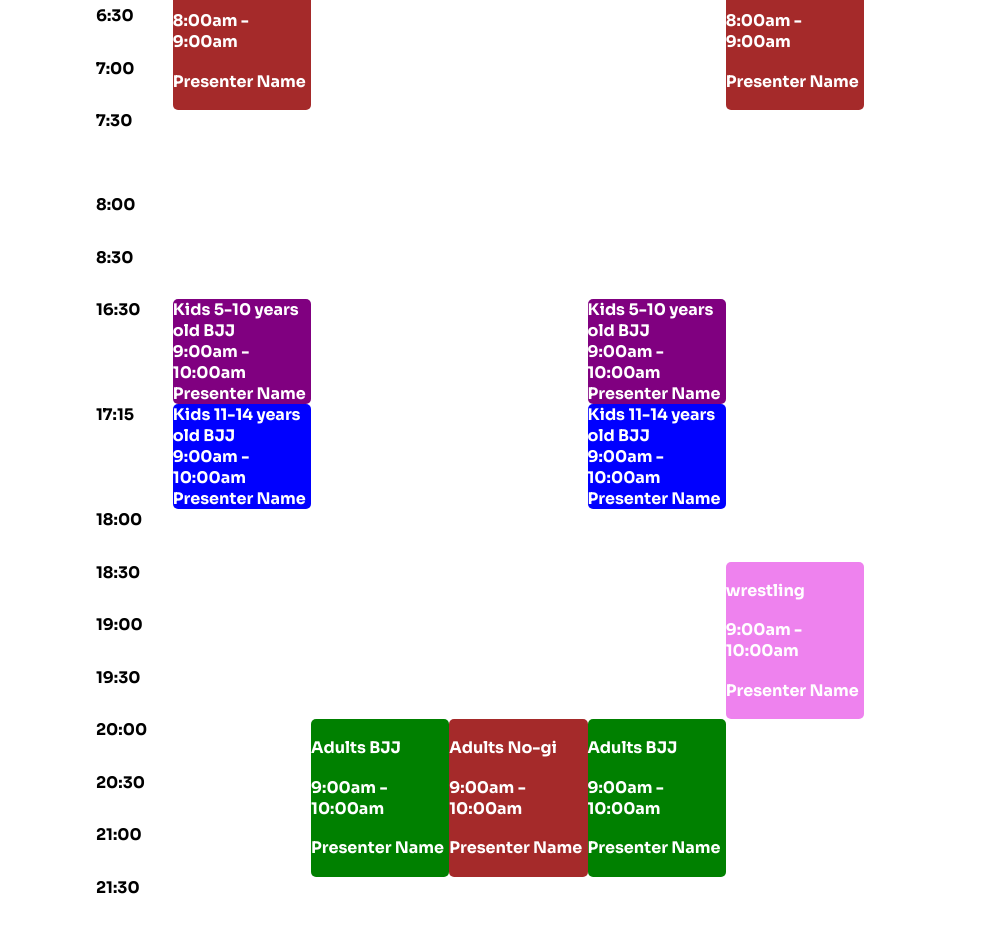
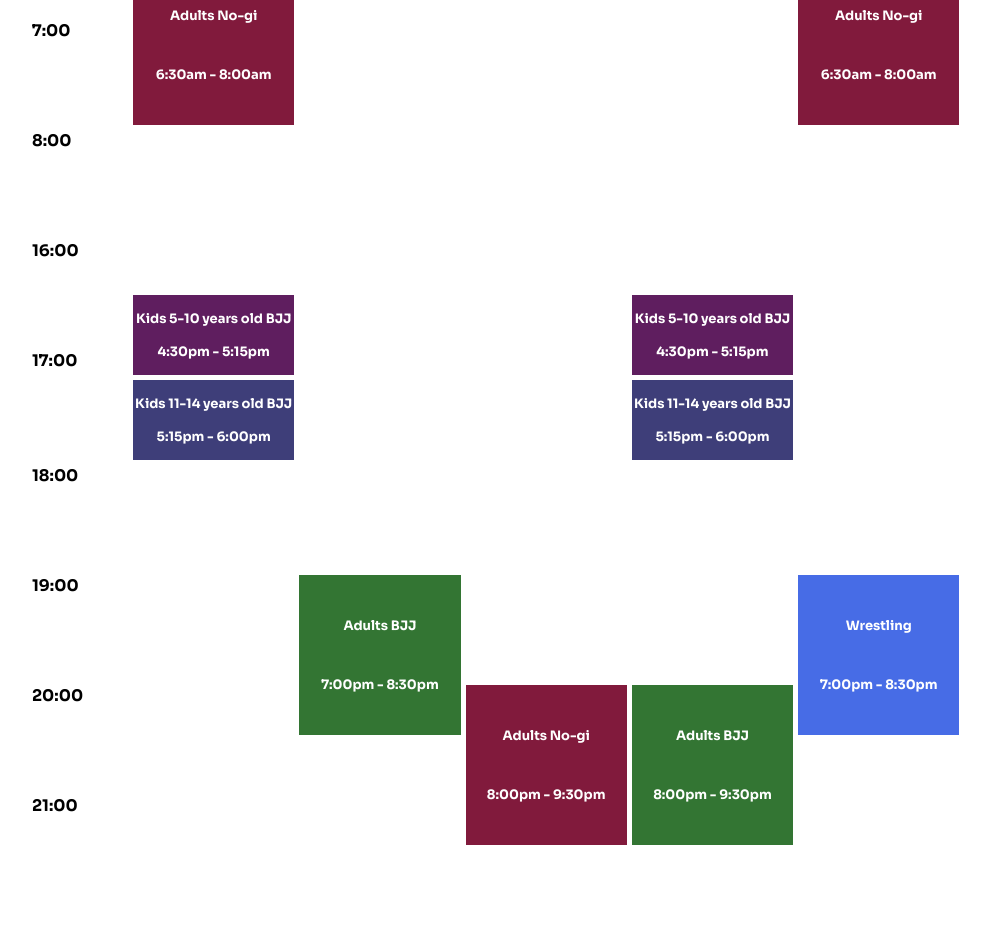
Before and after one commit to Petemc121/silverbacks-mma, a React (Create React App) app: page /schedule in a window 1280 px wide. Shown: the part 1000-1932 px from the top of the page, without its empty margins (160-1150 px from the left). Built offline with nearby package versions, Linux system fonts and the light colour scheme.

Commit message:
finished schedule styling and changed photos

```diff
--- a/src/App.css
+++ b/src/App.css
@@ -375,6 +375,7 @@ p {
   .bioImage {
     width: 200px;
   }
+
   #otherText {
     margin-top: 50px;
   }
@@ -701,14 +702,16 @@ p {
   display: grid;
   grid-template-rows:
     [head-days] 0.5fr
-    [time-0600] 0.5fr
     [time-0630] 0.5fr
     [time-0700] 0.5fr
     [time-0730] 0.5fr
     [time-0800] 0.5fr
     [time-0830] 0.5fr
-    [time-1630] 0.75fr
-    [time-1715] 0.75fr
+    [time-1600] 0.5fr
+    [time-1630] 0.5fr
+    [time-1700] 0.25fr
+    [time-1715] 0.25fr
+    [time-1730] 0.5fr
     [time-1800] 0.5fr
     [time-1830] 0.5fr
     [time-1900] 0.5fr
@@ -718,16 +721,18 @@ p {
     [time-2100] 0.5fr
     [time-2130] 0.5fr;
 
-  height: auto;
-  width: 60%;
-  margin-top: 100px;
+  height: 1000px;
+  width: 70%;
+  margin: 100px 0px;
   grid-template-columns:
-    [times] 10%
+    [times] 6em
     [track-1-start] 18%
     [track-1-end track-2-start] 18%
     [track-2-end track-3-start] 18%
     [track-3-end track-4-start] 18%
     [track-4-end] 18%;
+  gap: 5px;
+  justify-items: stretch;
 }
 
 .session {
@@ -735,12 +740,17 @@ p {
   display: flex;
   flex-direction: column;
   justify-content: space-evenly;
-  border-radius: 5px;
+  padding: 0px;
+  font-size: 13px;
+  align-items: center;
 }
 
 .days {
   grid-row: head-days;
   text-align: center;
+  background-color: rgb(7, 7, 184);
+  color: white;
+  line-height: 60px;
 }
 .times {
   grid-column: times;
@@ -748,33 +758,38 @@ p {
 }
 
 .nogi {
-  background-color: brown;
-  grid-row: time-0600 / time-0730;
+  background-color: rgb(129, 26, 60);
+  grid-row: time-0630 / time-0800;
 }
 
 .nogiEvening {
-  background-color: brown;
+  background-color: rgb(129, 26, 60);
   grid-row: time-2000 / time-2130;
 }
 
 .gi {
-  background-color: green;
+  background-color: rgb(51, 117, 51);
   grid-row: time-2000 / time-2130;
 }
 
+.gi-early {
+  background-color: rgb(51, 117, 51);
+  grid-row: time-1900 / time-2030;
+}
+
 .kids {
-  background-color: purple;
-  grid-row: time-1630;
+  background-color: rgb(95, 30, 95);
+  grid-row: time-1630/time-1715;
 }
 
 .teens {
-  background-color: blue;
-  grid-row: time-1715;
+  background-color: rgb(62, 62, 121);
+  grid-row: time-1715/time-1800;
 }
 
 .wrestling {
-  background-color: violet;
-  grid-row: time-1830 / time-2000;
+  background-color: rgb(71, 108, 230);
+  grid-row: time-1900 / time-2030;
 }
 
 .monday {
@@ -797,3 +812,13 @@ p {
   grid-column: track-4-end;
   width: 100%;
 }
+
+@media (max-width: 1200px) {
+  .session {
+    font-size: 10px;
+  }
+
+  .schedule {
+    width: 90%;
+  }
+}
--- a/src/pages/About.tsx
+++ b/src/pages/About.tsx
@@ -1,6 +1,6 @@
 import React from "react";
 import Header from "../components/Header";
-import Gorilla from "../images/gorilla.png";
+import group from "../images/group.png";
 import HeroImage from "../components/HeroImage";
 import InstructorBios from "../components/InstructorBios";
 import Aron from "../images/Aron.png";
@@ -10,7 +10,7 @@ import GandP from "../images/GandP.png";
 export default function About() {
   const imgProps = {
     id: 1,
-    src: Gorilla,
+    src: group,
     slide: false,
     imageID: "aboutImage",
     textID: "aboutText",
--- a/src/pages/Schedule.tsx
+++ b/src/pages/Schedule.tsx
@@ -27,54 +27,36 @@ export default function Schedule() {
       </div>
       <div id="scheduleContainer">
         <div className="schedule">
-          <div style={{ gridRow: "time-0600" }} className="times">
-            6:00
-          </div>
-          <div style={{ gridRow: "time-0630" }} className="times">
-            6:30
-          </div>
           <div style={{ gridRow: "time-0700" }} className="times">
             7:00
           </div>
-          <div style={{ gridRow: "time-0730" }} className="times">
-            7:30
-          </div>
+
           <div style={{ gridRow: "time-0800" }} className="times">
             8:00
           </div>
-          <div style={{ gridRow: "time-0830" }} className="times">
-            8:30
+
+          <div style={{ gridRow: "time-1600" }} className="times">
+            16:00
           </div>
-          <div style={{ gridRow: "time-1630" }} className="times">
-            16:30
-          </div>
-          <div style={{ gridRow: "time-1715" }} className="times">
-            17:15
+          <div style={{ gridRow: "time-1700" }} className="times">
+            17:00
           </div>
           <div style={{ gridRow: "time-1800" }} className="times">
             18:00
           </div>
-          <div style={{ gridRow: "time-1830" }} className="times">
-            18:30
-          </div>
+
           <div style={{ gridRow: "time-1900" }} className="times">
             19:00
           </div>
-          <div style={{ gridRow: "time-1930" }} className="times">
-            19:30
-          </div>
+
           <div style={{ gridRow: "time-2000" }} className="times">
             20:00
           </div>
-          <div style={{ gridRow: "time-2030" }} className="times">
-            20:30
-          </div>
+
           <div style={{ gridRow: "time-2100" }} className="times">
             21:00
           </div>
-          <div style={{ gridRow: "time-2130" }} className="times">
-            21:30
-          </div>
+
           <div className="days monday">Monday</div>
           <div className="days tuesday">Tuesday</div>
           <div className="days wednesday">Wednesday</div>
@@ -83,58 +65,48 @@ export default function Schedule() {
 
           <div className="session nogi monday">
             <h4 className="session-title">Adults No-gi</h4>
-            <span className="session-time">8:00am - 9:00am</span>
-            <span className="session-presenter">Presenter Name</span>
+            <span className="session-time">6:30am - 8:00am</span>
           </div>
           <div className="session nogi friday">
             <h4 className="session-title">Adults No-gi</h4>
-            <span className="session-time">8:00am - 9:00am</span>
-            <span className="session-presenter">Presenter Name</span>
+            <span className="session-time">6:30am - 8:00am</span>
           </div>
+
           <div className="session kids monday">
             <h4 className="session-title">Kids 5-10 years old BJJ</h4>
-            <span className="session-time">9:00am - 10:00am</span>
-            <span className="session-presenter">Presenter Name</span>
+            <span className="session-time">4:30pm - 5:15pm</span>
           </div>
           <div className="session kids thursday">
             <h4 className="session-title">Kids 5-10 years old BJJ</h4>
-            <span className="session-time">9:00am - 10:00am</span>
-            <span className="session-presenter">Presenter Name</span>
+            <span className="session-time">4:30pm - 5:15pm</span>
           </div>
           <div className="session teens monday">
             <h4 className="session-title">Kids 11-14 years old BJJ</h4>
-            <span className="session-time">9:00am - 10:00am</span>
-            <span className="session-presenter">Presenter Name</span>
+            <span className="session-time">5:15pm - 6:00pm</span>
           </div>
           <div className="session teens thursday">
             <h4 className="session-title">Kids 11-14 years old BJJ</h4>
-            <span className="session-time">9:00am - 10:00am</span>
-            <span className="session-presenter">Presenter Name</span>
+            <span className="session-time">5:15pm - 6:00pm</span>
           </div>
-          <div className="session gi tuesday">
+          <div className="session gi-early tuesday">
             <h4 className="session-title">Adults BJJ</h4>
-            <span className="session-time">9:00am - 10:00am</span>
-            <span className="session-presenter">Presenter Name</span>
+            <span className="session-time">7:00pm - 8:30pm</span>
           </div>
           <div className="session wrestling friday">
-            <h4 className="session-title">wrestling</h4>
-            <span className="session-time">9:00am - 10:00am</span>
-            <span className="session-presenter">Presenter Name</span>
+            <h4 className="session-title">Wrestling</h4>
+            <span className="session-time">7:00pm - 8:30pm</span>
           </div>
           <div className="session mma monday">
-            <h4 className="session-title">Adults BJJ</h4>
-            <span className="session-time">9:00am - 10:00am</span>
-            <span className="session-presenter">Presenter Name</span>
+            <h4 className="session-title">MMA</h4>
+            <span className="session-time">8:00pm - 9:30pm</span>
           </div>
           <div className="session nogiEvening wednesday">
             <h4 className="session-title">Adults No-gi</h4>
-            <span className="session-time">9:00am - 10:00am</span>
-            <span className="session-presenter">Presenter Name</span>
+            <span className="session-time">8:00pm - 9:30pm</span>
           </div>
           <div className="session gi thursday">
             <h4 className="session-title">Adults BJJ</h4>
-            <span className="session-time">9:00am - 10:00am</span>
-            <span className="session-presenter">Presenter Name</span>
+            <span className="session-time">8:00pm - 9:30pm</span>
           </div>
         </div>
       </div>
```
Also changed, not shown: src/images/group.png (added).
